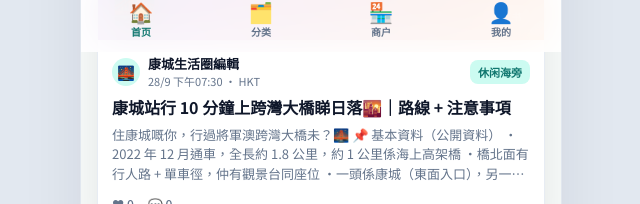
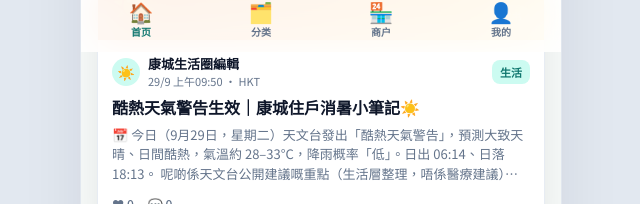
Before and after one commit to hujhkukkyjkuy/lohas-life-forum, a React (Vite) app: page /#/ in a window 1280 px wide. Shown: the part 748-952 px from the top of the page, without its empty margins (319-959 px from the left). Built offline with nearby package versions, Linux system fonts and the light colour scheme; no server answers.

Commit message:
feat: daily social 2026-09-29 hot-weather tips + forum post p46
Add shareable FB/TG/小紅書 copy for 酷熱天氣警告 day, matching forum post
p46 with HKO open-data forecast, and an illustration labelled 示意.

```diff
--- a/src/data/posts.ts
+++ b/src/data/posts.ts
@@ -26,6 +26,42 @@ export interface Post {
 export const CATEGORIES: Category[] = ['生活', '医疗', '饮食', '休闲海旁']
 
 export const posts: Post[] = [
+
+  // —— 2026-09-29 分享帖配套（內容基於天文台公開資料，可查證）——
+  {
+    id: 'p46',
+    title: '酷熱天氣警告生效｜康城住戶消暑小筆記☀️',
+    body: `📅 今日（9月29日，星期二）天文台發出「酷熱天氣警告」，預測大致天晴、日間酷熱，氣溫約 28–33°C，降雨概率「低」。日出 06:14、日落 18:13。
+
+呢啲係天文台公開建議嘅重點（生活層整理，唔係醫療建議）：
+1️⃣ 多補充水分，慎防中暑；出現頭暈、頭痛、噁心、氣促要即刻陰涼處休息，需要就求醫
+2️⃣ 減少長時間喺猛烈陽光下曝曬；戶外活動盡量改早啲或黃昏後
+3️⃣ 室內保持通風；長者、幼兒、慢性病患者特別要留意
+4️⃣ 極端酷熱時避免劇烈運動
+
+🏠 康城屋友可以點做？
+・日間去 The LOHAS／有冷氣嘅室內空間避暑（營業時間以商場當日為準）
+・海旁散步／遛狗改日出前後或日落後，記得帶水
+・放工行路都帶支水，唔好硬撐
+
+完整天氣同警告以天文台為準：https://www.hko.gov.hk
+炎熱天氣注意事項：https://www.hko.gov.hk/tc/wservice/warning/hotwxadv.htm
+
+你今日點消暑？留言分享～
+
+#康城生活 #酷熱天氣 #消暑 #LOHASPark #將軍澳`,
+    category: '生活',
+    style: 'xiaohongshu',
+    author: '康城生活圈編輯',
+    authorAvatar: '☀️',
+    likes: 0,
+    commentsCount: 0,
+    createdAt: '2026-09-29T09:50:00+08:00',
+    tags: ['酷熱天氣', '消暑', '貼士', '生活'],
+    coverEmoji: '☀️',
+    gradient: 'linear-gradient(135deg, #ea580c, #fbbf24)',
+  },
+
 
   // —— 2026-09-28 分享帖配套（內容基於公開資料，可查證）——
   {
```
Also changed, not shown: 2 other files (tests, documents, lock files or other folders).
